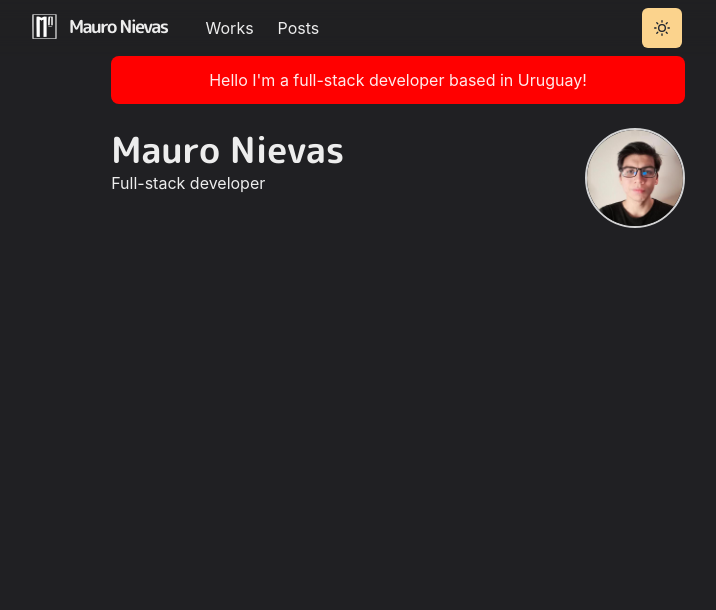
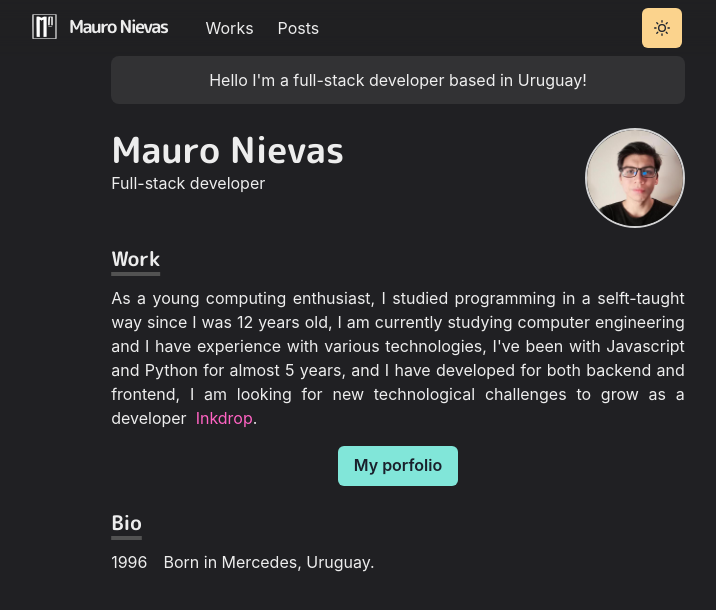
Before and after one commit to nievasdev/portfolio_old, a Next.js app: page / in a window 1280 px wide. Shown: the top 610 px of the page, without its empty margins (242-958 px from the left). Built offline with nearby package versions, Linux system fonts and the light colour scheme.

Commit message:
algunos cambios

```diff
--- /dev/null
+++ b/components/bio.js
@@ -0,0 +1,12 @@
+import { Box } from '@chakra-ui/react'
+import styled from '@emotion/styled'
+
+export const BioSection = styled(Box) `
+    padding-left: 3.4em;
+    text-indent: -3.4em;
+`
+
+export const BioYear = styled.span`
+    font-weight: blod;
+    margin-right: 1em;
+`
--- /dev/null
+++ b/components/paragraph.js
@@ -0,0 +1,7 @@
+import styled from '@emotion/styled'
+
+const Paragraph = styled.p`
+text-align: justify;
+text-ident: 1em;
+`
+export default Paragraph
--- /dev/null
+++ b/components/section.js
@@ -0,0 +1,21 @@
+import { motion } from 'framer-motion'
+import { chakra, shouldForwardProp } from '@chakra-ui/react'
+
+const StyledDiv = chakra(motion.div, {
+    shouldForwardProp: prop => {
+        return shouldForwardProp(prop) || prop === 'transition'
+    }
+})
+
+const Section = ({ children, delay = 0 }) => (
+    <StyledDiv
+    initial={{y:10, opacity:0}}
+    animate={{y:0, opacity:1}}
+    transition={{duration:0.8, delay}}
+    mb={6}
+    >
+        { children }
+    </StyledDiv>
+)
+
+export default Section
--- a/package.json
+++ b/package.json
@@ -25,7 +25,7 @@
     "@chakra-ui/react": "^2.2.1",
     "@emotion/react": "^11.9.3",
     "@emotion/styled": "^11.9.3",
-    "framer-motion": "^6.3.15",
+    "framer-motion": "^6.5.1",
     "next": "^12.1.6",
     "react": "^18.2.0",
     "react-dom": "^18.2.0"
--- a/pages/index.js
+++ b/pages/index.js
@@ -1,8 +1,21 @@
-import { Container, Box, Heading, Image } from '@chakra-ui/react'
+import NextLink from 'next/link'
+import {
+    Container,
+    Box,
+    Link,
+    Heading,
+    Image,
+    Button,
+    useColorModeValue
+} from '@chakra-ui/react'
+import { ChevronRightIcon } from '@chakra-ui/icons'
+import Section from '../components/section'
+import Paragraph from '../components/paragraph'
+import { BioSection, BioYear } from '../components/bio'
 
 const Page = () => {
     return  <Container>
-                <Box borderRadius="lg" bg="red" p={3} mb={6} align="center" >
+                <Box borderRadius="lg" bg={useColorModeValue('whiteAlpha.500','whiteAlpha.200')} p={3} mb={6} align="center" >
                     Hello I&apos;m a full-stack developer based in Uruguay!
                 </Box>
                 <Box display={{md:'flex'}}>
@@ -25,6 +38,35 @@ const Page = () => {
                             />
                     </Box>
                 </Box>
+                <Section delay={0.1}>
+                    <Heading as="h3" variant="section-title">
+                        Work
+                    </Heading>
+                    <Paragraph>As a young computing enthusiast, I studied programming in a
+                        selft-taught way since I was 12 years old,
+                        I am currently studying computer engineering and I have experience with
+                        various technologies, I've been with Javascript and Python for almost 5
+                        years, and I have developed for both backend and frontend,
+                        I am looking for new technological challenges to grow as a developer &nbsp;
+                        <NextLink href="/work/inkdrop"><Link>Inkdrop</Link></NextLink>.
+                    </Paragraph>
+                    <Box align="center" my={4}>
+                        <NextLink href="/works">
+                            <Button righIcon={<ChevronRightIcon/>} colorScheme="teal">
+                                My porfolio
+                            </Button>
+                        </NextLink>
+                    </Box>
+                </Section>
+                <Section delay={0.2}>
+                    <Heading as="h3" variant="section-title">
+                        Bio
+                    </Heading>
+                    <BioSection>
+                        <BioYear>1996</BioYear>
+                        Born in Mercedes, Uruguay.
+                    </BioSection>
+                </Section>
             </Container>
 }
 
```
Also changed, not shown: components/grid-item.js (added, +24 -0 lines), pages/works.js (added, +14 -0 lines), 2 other files (tests, documents, lock files or other folders).
